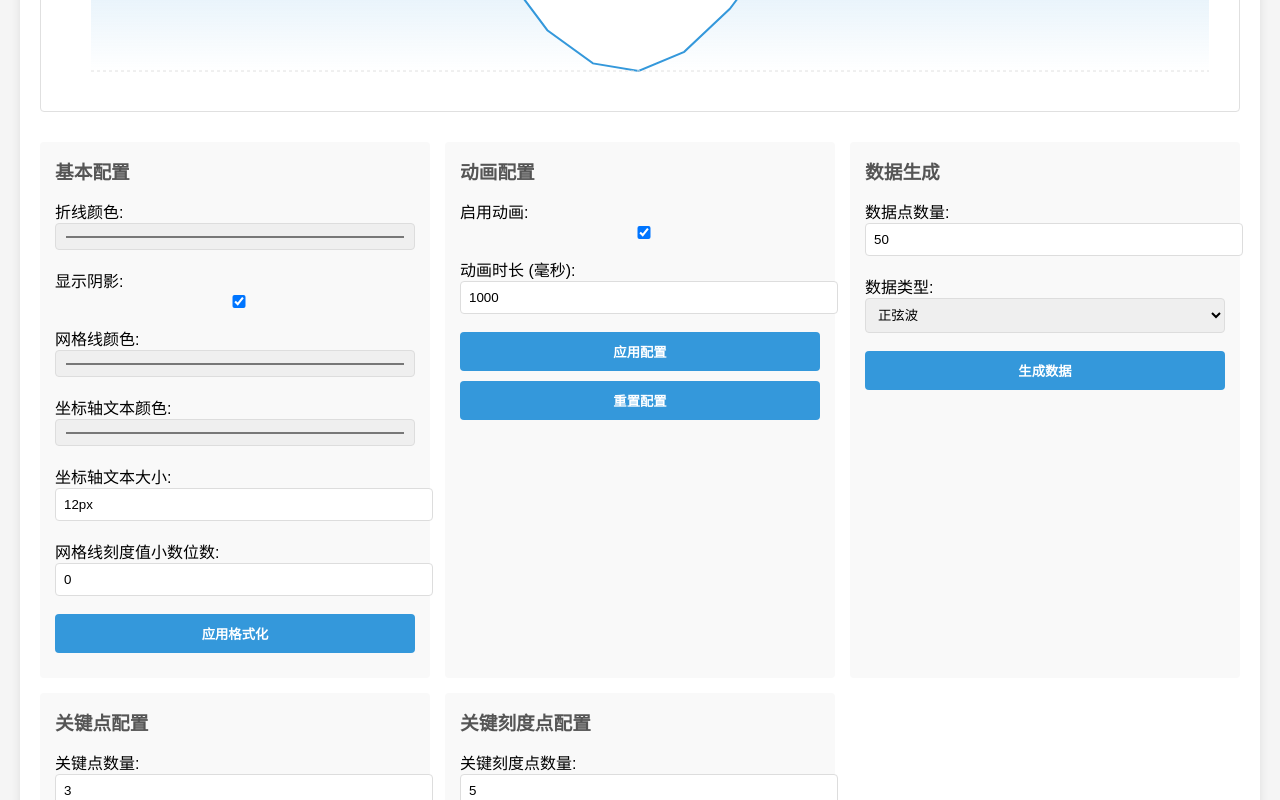
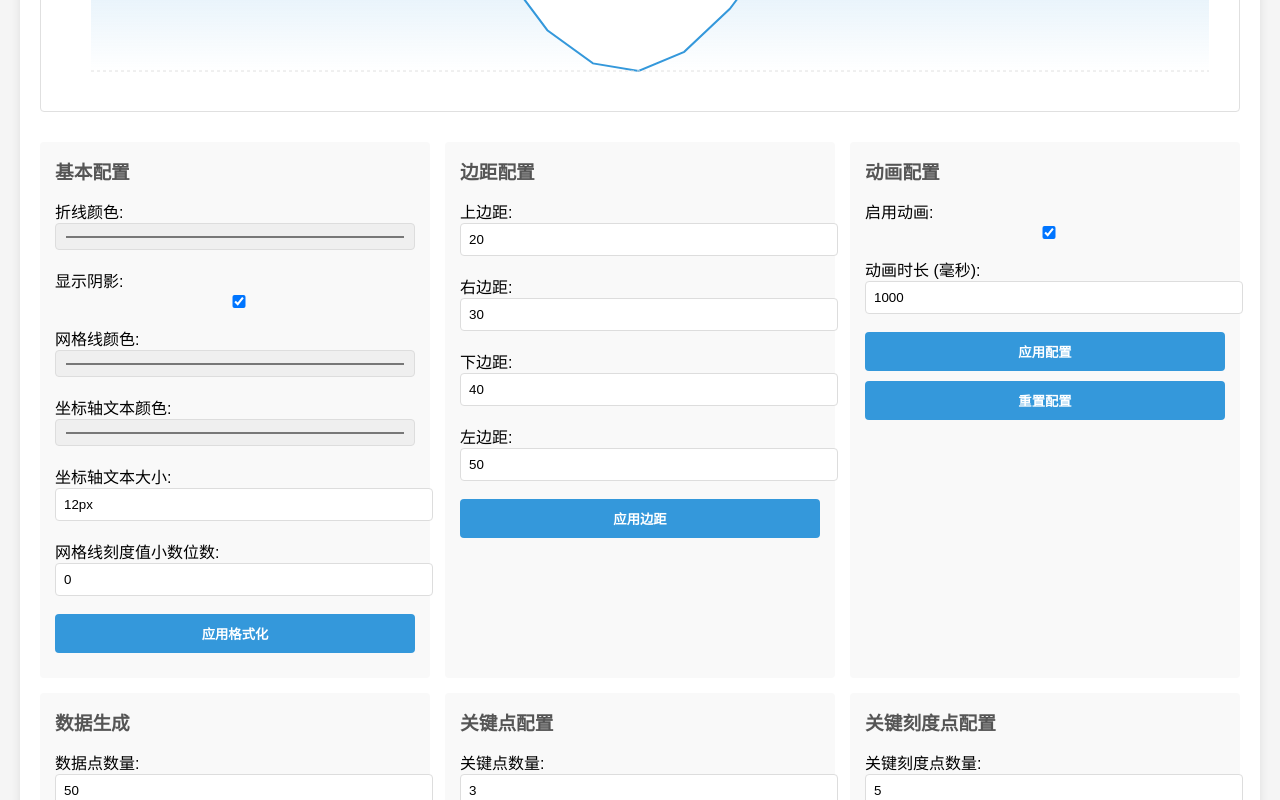
Before and after one commit to luokaibin/d3-line-chart, a website: page demo/index.html in a window 1280 px wide. Both pictures are taken after a click on the button "重置配置". Shown: the part 471-1271 px from the top of the page. Drawn offline with nearby package versions, Linux system fonts and the light colour scheme.

Commit message:
feat: 添加可配置的图表边距设置
- 在LineChartConfig接口中添加margin配置选项
- 更新d3-line-chart.ts实现边距配置功能
- 添加getMargin方法获取当前边距设置
- 更新README.md文档，添加边距配置说明和示例
- 优化demo页面，添加边距配置控制面板
- 版本升级至1.0.1

```diff
--- a/demo/index.html
+++ b/demo/index.html
@@ -193,6 +193,27 @@
       </div>
 
       <div class="control-group">
+        <h3>边距配置</h3>
+        <label>
+          上边距:
+          <input type="number" id="marginTop" value="20" min="0" max="100">
+        </label>
+        <label>
+          右边距:
+          <input type="number" id="marginRight" value="30" min="0" max="100">
+        </label>
+        <label>
+          下边距:
+          <input type="number" id="marginBottom" value="40" min="0" max="100">
+        </label>
+        <label>
+          左边距:
+          <input type="number" id="marginLeft" value="50" min="0" max="100">
+        </label>
+        <button id="applyMargin">应用边距</button>
+      </div>
+
+      <div class="control-group">
         <h3>动画配置</h3>
         <label>
           启用动画:
@@ -260,6 +281,7 @@
       <ol class="usage-steps">
         <li><strong>生成数据</strong> - 在"数据生成"区域，选择数据点数量和数据类型，然后点击"生成数据"按钮。您可以选择正弦波、随机数据、线性增长或大数值数据。</li>
         <li><strong>调整基本配置</strong> - 在"基本配置"区域，您可以修改折线颜色、是否显示阴影、网格线颜色等参数，然后点击"应用格式化"按钮查看效果。</li>
+        <li><strong>自定义边距</strong> - 在"边距配置"区域，您可以调整图表的上、右、下、左边距，以便为坐标轴和标签提供足够的空间，然后点击"应用边距"按钮查看效果。</li>
         <li><strong>设置动画效果</strong> - 在"动画配置"区域，您可以启用或禁用动画效果，并调整动画时长，然后点击"应用配置"按钮。</li>
         <li><strong>添加关键点</strong> - 在"关键点配置"区域，设置关键点数量，然后点击"生成关键点"按钮，在折线上显示特殊标记点。</li>
         <li><strong>添加关键刻度点</strong> - 在"关键刻度点配置"区域，设置关键刻度点数量，然后点击"生成关键刻度点"按钮，在X轴上显示自定义刻度标签。</li>
@@ -301,7 +323,13 @@
     animationDuration: 1000,
     axisTextColor: '#333333',
     axisTextSize: '12px',
-    gridNumberDecimal: 0
+    gridNumberDecimal: 0,
+    margin: {
+      top: 20,
+      right: 30,
+      bottom: 40,
+      left: 50
+    }
   });
 
   // 设置关键点
@@ -342,8 +370,15 @@
       const keyPointCountInput = document.getElementById('keyPointCount');
       const keyTickCountInput = document.getElementById('keyTickCount');
 
+      // 获取边距控制元素
+      const marginTopInput = document.getElementById('marginTop');
+      const marginRightInput = document.getElementById('marginRight');
+      const marginBottomInput = document.getElementById('marginBottom');
+      const marginLeftInput = document.getElementById('marginLeft');
+
       // 获取按钮元素
       const applyFormattingButton = document.getElementById('applyFormatting');
+      const applyMarginButton = document.getElementById('applyMargin');
       const applyConfigButton = document.getElementById('applyConfig');
       const resetConfigButton = document.getElementById('resetConfig');
       const generateDataButton = document.getElementById('generateData');
@@ -367,6 +402,18 @@
         });
       });
 
+      // 应用边距按钮
+      applyMarginButton.addEventListener('click', () => {
+        chart.setConfig({
+          margin: {
+            top: parseInt(marginTopInput.value, 10),
+            right: parseInt(marginRightInput.value, 10),
+            bottom: parseInt(marginBottomInput.value, 10),
+            left: parseInt(marginLeftInput.value, 10)
+          }
+        });
+      });
+
       // 应用配置按钮
       applyConfigButton.addEventListener('click', () => {
         chart.setEnableAnimation(
@@ -387,6 +434,12 @@
         enableAnimationInput.checked = true;
         animationDurationInput.value = '1000';
 
+        // 重置边距输入元素
+        marginTopInput.value = '20';
+        marginRightInput.value = '30';
+        marginBottomInput.value = '40';
+        marginLeftInput.value = '50';
+
         // 应用默认配置
         chart.setConfig({
           lineColor: '#3498db',
@@ -394,7 +447,13 @@
           gridColor: '#e0e0e0',
           axisTextColor: '#333333',
           axisTextSize: '12px',
-          gridNumberDecimal: 0
+          gridNumberDecimal: 0,
+          margin: {
+            top: 20,
+            right: 30,
+            bottom: 40,
+            left: 50
+          }
         });
 
         chart.setEnableAnimation(true, 1000);
--- a/package.json
+++ b/package.json
@@ -1,6 +1,6 @@
 {
   "name": "@wc-lib/d3-line-chart",
-  "version": "1.0.0",
+  "version": "1.0.1",
   "description": "A D3.js based line chart web component",
   "main": "dist/d3-line-chart.js",
   "module": "dist/d3-line-chart.js",
--- a/src/d3-line-chart.ts
+++ b/src/d3-line-chart.ts
@@ -132,8 +132,26 @@ export class D3LineChart extends HTMLElement {
    */
   setConfig(config: Partial<LineChartConfig>) {
     this.config = { ...this.config, ...config };
+
+    // 更新margin配置
+    if (config.margin) {
+      this.margin = {
+        top: config.margin.top !== undefined ? config.margin.top : this.margin.top,
+        right: config.margin.right !== undefined ? config.margin.right : this.margin.right,
+        bottom: config.margin.bottom !== undefined ? config.margin.bottom : this.margin.bottom,
+        left: config.margin.left !== undefined ? config.margin.left : this.margin.left
+      };
+    }
+
     this.render();
     return this;
+  }
+
+  /**
+   * 获取margin配置
+   */
+  getMargin(): { top: number; right: number; bottom: number; left: number } {
+    return { ...this.margin };
   }
 
   /**
--- a/src/types.ts
+++ b/src/types.ts
@@ -8,6 +8,12 @@ export interface LineChartConfig {
   axisTextColor?: string;    // 坐标轴文本颜色
   axisTextSize?: string;     // 坐标轴文本字体大小
   gridNumberDecimal?: number; // 网格线左侧的刻度值显示几位小数
+  margin?: {                 // 图表边距
+    top?: number;            // 上边距
+    right?: number;          // 右边距
+    bottom?: number;         // 下边距
+    left?: number;           // 左边距
+  };
 }
 
 // 数据点接口
@@ -36,5 +42,11 @@ export const DEFAULT_CONFIG: LineChartConfig = {
   animationDuration: 1000,
   axisTextColor: '#333333',
   axisTextSize: '12px',
-  gridNumberDecimal: 0
+  gridNumberDecimal: 0,
+  margin: {
+    top: 20,
+    right: 30,
+    bottom: 40,
+    left: 50
+  }
 };
```
Also changed, not shown: REQUIREMENTS.md (+6 -0 lines), README.md, dist/d3-line-chart.d.ts, dist/d3-line-chart.js, dist/d3-line-chart.min.js, dist/types.d.ts, 2 other files.
